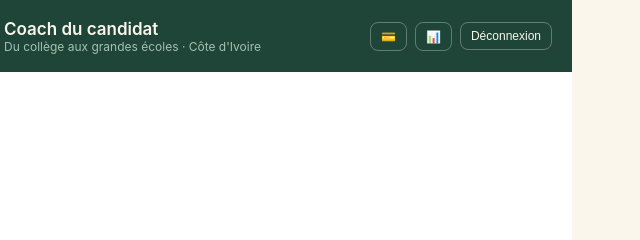
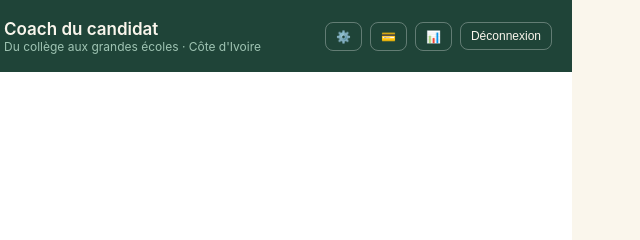
Before and after one commit to kfortjonathan-code/coach-candidat, a website: page public/index.html in a window 1280 px wide. Shown: the top 240 px of the page, 388-1028 px from the left. Drawn offline with nearby package versions, Linux system fonts and the light colour scheme.

Commit message:
Update index.html

```diff
--- a/public/index.html
+++ b/public/index.html
@@ -502,11 +502,12 @@
         <h1>Coach du candidat</h1>
         <p>Du collège aux grandes écoles · Côte d'Ivoire</p>
       </div>
-      <div class="header-actions">
+    <div class="header-actions">
+        <a class="dashboard-link" href="/settings.html">⚙️</a>
         <a class="dashboard-link" href="/pricing.html">💳</a>
         <a class="dashboard-link" href="/dashboard.html">📊</a>
         <button class="logout-btn" id="logoutBtn">Déconnexion</button>
-      </div>
+    </div>
     </header>
 
     <div class="install-banner" id="installBanner">📲 Installer Coach sur l'écran d'accueil</div>
```
